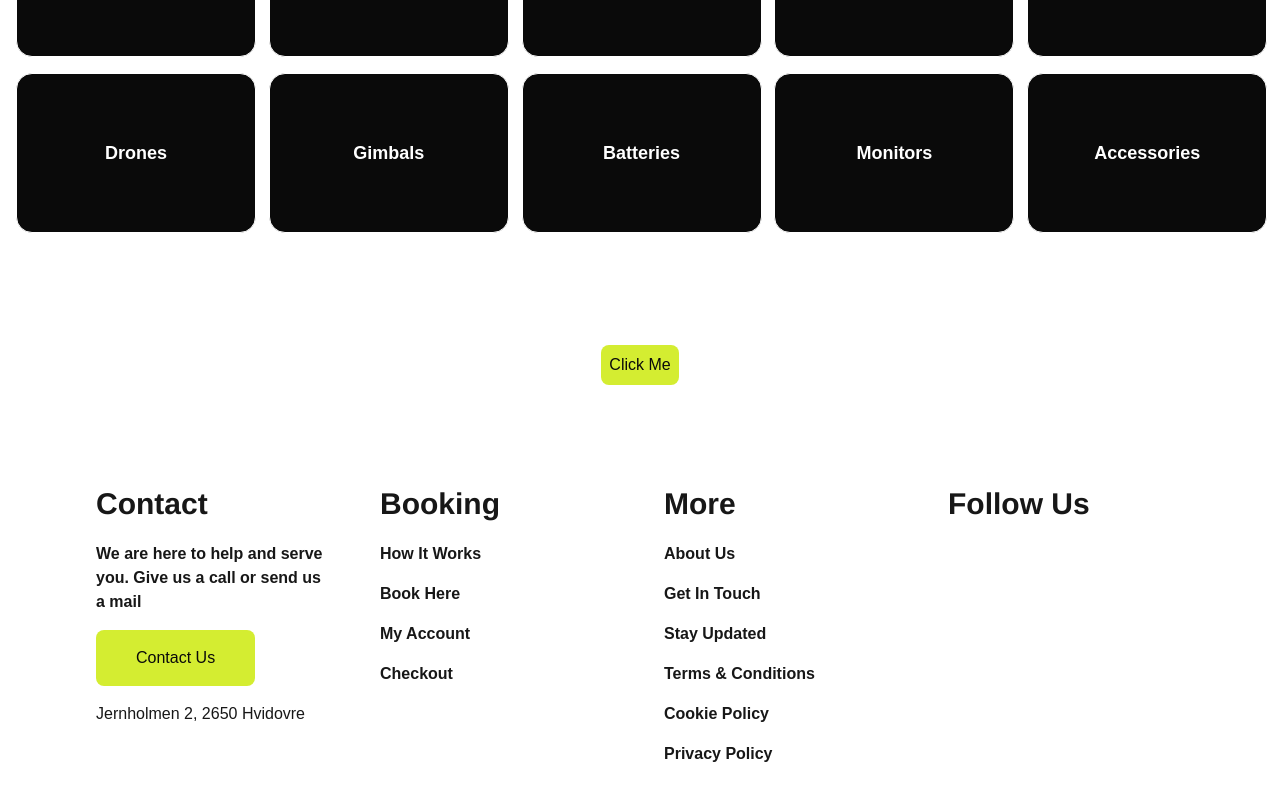
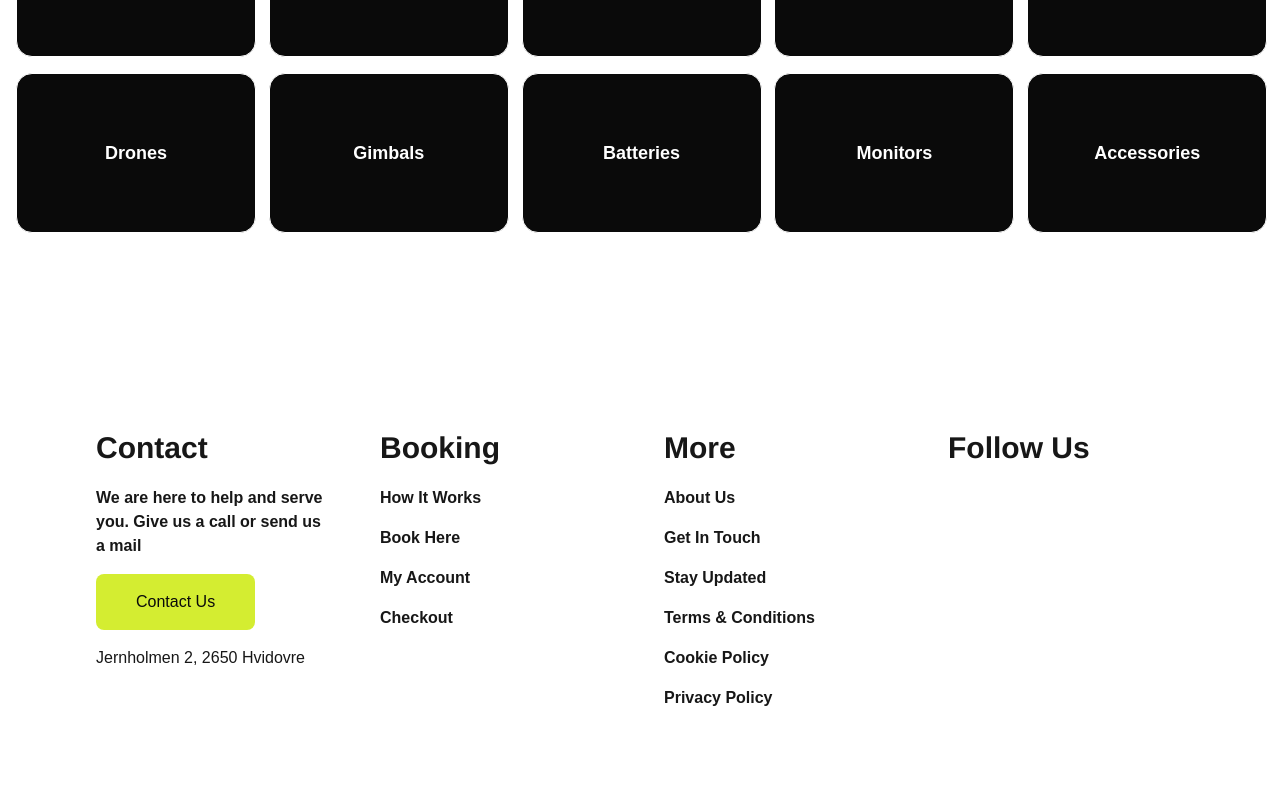
Before and after one commit to vabr0002/simplerent_new, a Next.js app: page / in a window 1280 px wide. Shown: the part 2870-3670 px from the top of the page. Built offline with nearby package versions, Linux system fonts and the light colour scheme.

Commit message:
knap fjernet

```diff
--- a/src/app/page.js
+++ b/src/app/page.js
@@ -12,15 +12,6 @@ export default function Home() {
       <PopularKits />
       <FeaturedEquipmentSection />
       <CategorySection />
-      <div className="text-center text-xl font-bold my-4"></div>
-
-      <div className="flex flex-col items-center">
-        <Link href="/pages/products">
-          <button className="bg-lime text-black p-2 rounded-lg">
-            Click Me
-          </button>
-        </Link>
-      </div>
     </>
   );
 }
```
